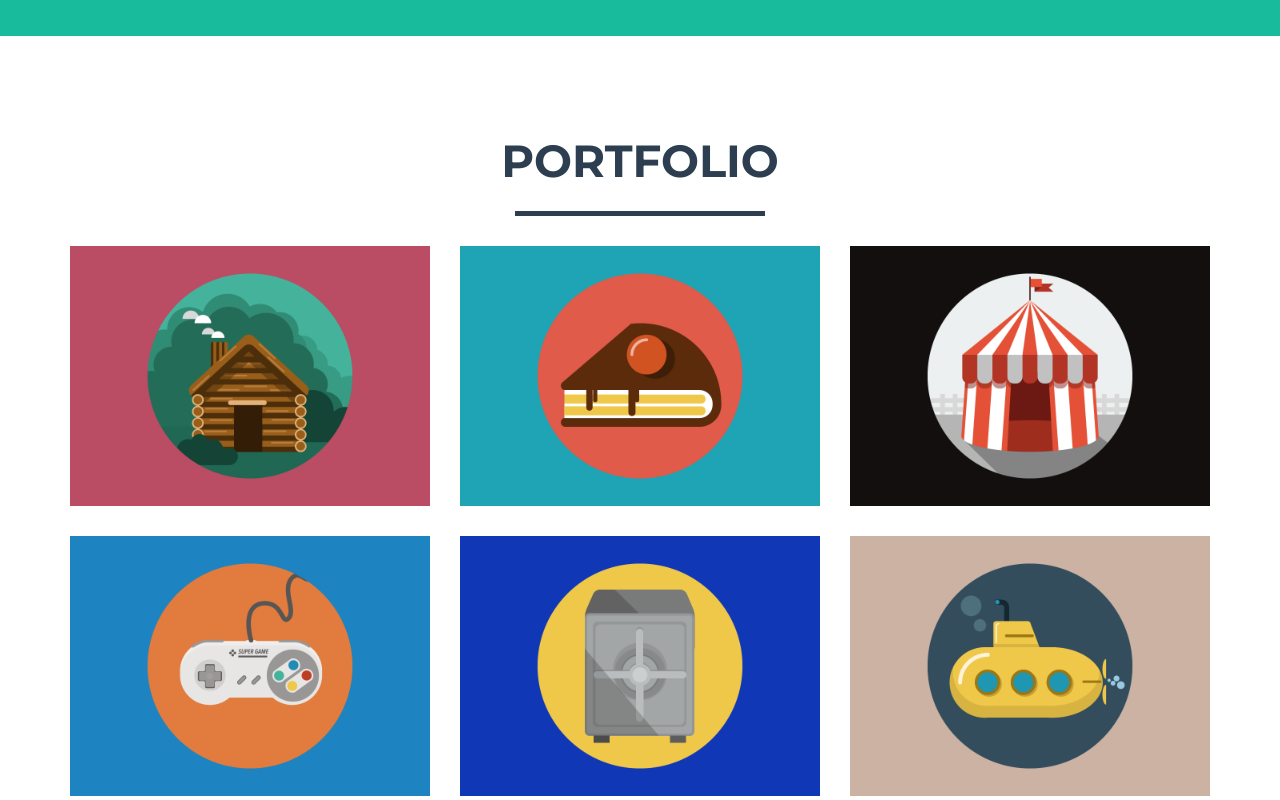
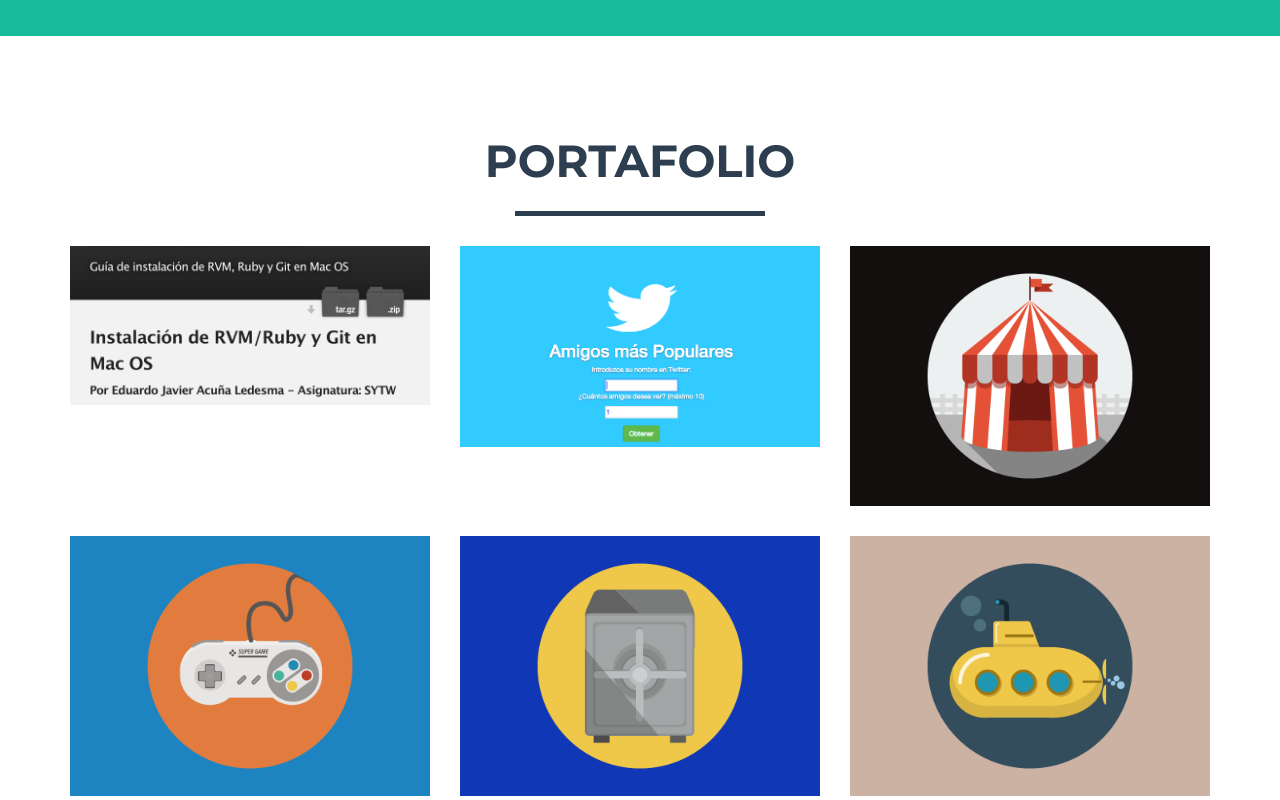
Before and after one commit to alu3286/alu3286.github.io, a plain HTML site: page index.html in a window 1280 px wide. Shown: the part 720-1520 px from the top of the page. Drawn offline with nearby package versions, Linux system fonts and the light colour scheme.

Commit message:
añadiendo portafolios

```diff
--- a/index.html
+++ b/index.html
@@ -44,7 +44,7 @@
                     <span class="icon-bar"></span>
                     <span class="icon-bar"></span>
                 </button>
-                <!--<a class="navbar-brand" href="#page-top">Mi world!</a>-->
+                <a class="navbar-brand" href="#page-top">Mi trabajos</a>
             </div>
 
             <!-- Collect the nav links, forms, and other content for toggling -->
@@ -90,7 +90,7 @@
         <div class="container">
             <div class="row">
                 <div class="col-lg-12 text-center">
-                    <h2>Portfolio</h2>
+                    <h2>Portafolio</h2>
                     <hr class="star-primary">
                 </div>
             </div>
@@ -102,7 +102,7 @@
                                 <i class="fa fa-search-plus fa-3x"></i>
                             </div>
                         </div>
-                        <img src="img/portfolio/cabin.png" class="img-responsive" alt="">
+                        <img src="img/portfolio/1.png" class="img-responsive" alt="">
                     </a>
                 </div>
                 <div class="col-sm-4 portfolio-item">
@@ -112,7 +112,7 @@
                                 <i class="fa fa-search-plus fa-3x"></i>
                             </div>
                         </div>
-                        <img src="img/portfolio/cake.png" class="img-responsive" alt="">
+                        <img src="img/portfolio/2.png" class="img-responsive" alt="">
                     </a>
                 </div>
                 <div class="col-sm-4 portfolio-item">
```
